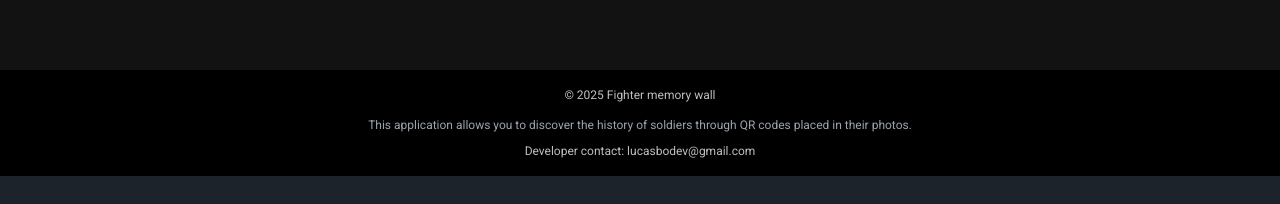
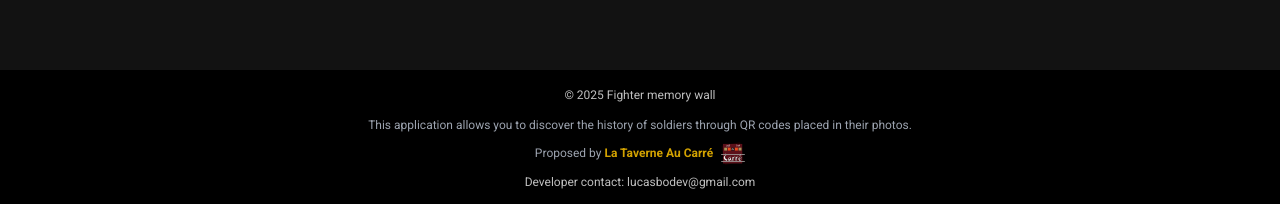
Before and after one commit to lucasbodev/memory-wall, a Next.js app: page /en/soldiers in a window 1280 px wide. Shown: the part 730-934 px from the top of the page. Before the commit the page ends 906 px from the top, so only its background shows below. Built offline with nearby package versions, Linux system fonts and the light colour scheme; no server answers; the database is empty.

Commit message:
Browser compatibility fixes

```diff
--- a/components/footer/footer.component.tsx
+++ b/components/footer/footer.component.tsx
@@ -2,6 +2,7 @@ import React from 'react';
 import NavLink from '../nav/nav-link.component';
 import { getTranslations } from 'next-intl/server';
 import styles from '@/components/footer/footer.module.css';
+import Icon, { IconSizes } from '../icon/icon.component';
 
 const Footer = async () => {
 
@@ -9,11 +10,20 @@ const Footer = async () => {
 
     return (
         <footer className={styles.footer}>
+
             <p>{t('footerTitle')}</p>
+
             <p className={styles.footerSubtext}>
                 {t('footerSubText')}
             </p>
+
+            <div className={styles.credits}>
+                <p>{t('credits')} <span className={styles.name}>La Taverne Au Carré</span></p>
+                <Icon src='/images/logo.svg' size={IconSizes.MEDIUM} />
+            </div>
+
             <p>{t('contactDev')}</p>
+
         </footer>
     );
 };
--- a/components/footer/footer.module.css
+++ b/components/footer/footer.module.css
@@ -1,6 +1,8 @@
 .footer {
     padding: 16px;
     display: flex;
+    justify-content: center;
+    align-items: center;
     flex-direction: column;
     text-align: center;
     font-size: 0.75rem;
@@ -15,3 +17,15 @@
     color: #9ca3af;
     margin-top: 4px;
 }
+
+.credits {
+    display: flex;
+    gap: var(--spacing-tiny);
+    color: #9ca3af;
+    align-items: center;
+}
+
+.name {
+    color: var(--primary-color-dark);
+    font-weight: bold;
+}
--- a/messages/de.json
+++ b/messages/de.json
@@ -140,6 +140,7 @@
   "Footer": {
     "footerTitle": "© 2025 Fighter Memory Wall",
     "footerSubText": "Mit dieser Anwendung können Sie die Geschichte von Soldaten durch QR -Codes auf den Auftakten ihrer Fotos entdecken.",
-    "contactDev": "Entwicklerkontakt: lucasbodev@gmail.com"
+    "contactDev": "Entwicklerkontakt: lucasbodev@gmail.com",
+    "credits": "Vorgeschlagen von"
   }
 }
--- a/messages/en.json
+++ b/messages/en.json
@@ -145,6 +145,7 @@
   "Footer": {
     "footerTitle": "© 2025 Fighter memory wall",
     "footerSubText": "This application allows you to discover the history of soldiers through QR codes placed in their photos.",
-    "contactDev": "Developer contact: lucasbodev@gmail.com"
+    "contactDev": "Developer contact: lucasbodev@gmail.com",
+    "credits": "Proposed by"
   }
 }
--- a/messages/fr.json
+++ b/messages/fr.json
@@ -155,8 +155,10 @@
   "Footer": {
     "footerTitle": "© 2025 Mur de mémoire des Combattants",
     "footerSubText": "Cette application permet de découvrir l'histoire des soldats à travers des QR codes placés sur leurs photos.",
-    "contactDev": "Contact du développeur: lucasbodev@gmail.com"
+    "contactDev": "Contact du développeur: lucasbodev@gmail.com",
+    "credits": "Proposé par"
   },
   "footerSubText": "Cette application permet de découvrir l&apos;histoire des soldats à travers des QR codes placés sur leurs photos.",
-  "contactDev": "Contact du développeur: lucasbodev@gmail.com"
+  "contactDev": "Contact du développeur: lucasbodev@gmail.com",
+  "credits": "Proposé par"
 }
--- a/messages/nl.json
+++ b/messages/nl.json
@@ -143,6 +143,7 @@
   "Footer": {
     "footerTitle": "© 2025 Fighter Memory Wall",
     "footerSubText": "Met deze applicatie kunt u de geschiedenis van soldaten ontdekken via QR -codes die in hun foto's worden geplaatst.",
-    "contactDev": "Ontwikkelaar Contact: lucasbodev@gmail.com"
+    "contactDev": "Ontwikkelaar Contact: lucasbodev@gmail.com",
+    "credits": "Voorgesteld door"
   }
 }
--- a/models/validations/soldier-validators.ts
+++ b/models/validations/soldier-validators.ts
@@ -20,7 +20,7 @@ export const soldierSchema = (t?: any) =>
       .min(1939, "L'année de fin de service doit être entre 1939 et 1945")
       .max(1945, "L'année de fin de service doit être entre 1939 et 1945")
       .transform((val) => Number(val)),
-    biography: z.string().min(10, "La biographie doit contenir au moins 10 caractères"),
+    biography: z.string().min(10, "La biographie doit contenir au moins 10 caractères").max(5000, 'La biographie ne peut pas contenir plus de 5000 caractères.'),
     quote: z.string().optional(),
     campaigns: optionalNameEntitySchema("Une campagne doit contenir au moins 2 caractères").array().optional(),
     medals: optionalNameEntitySchema("Une médaille doit contenir au moins 2 caractères").array().optional(),
```
Also changed, not shown: app/[locale]/home.module.css (+11 -1 lines), app/[locale]/soldier/[id]/soldier.module.css (+44 -3 lines), components/nav/nav.module.css (+13 -1 lines), components/soldier-card/soldier-card.module.css (+7 -1 lines), components/soldier-form/soldier-form.module.css (+16 -2 lines).
